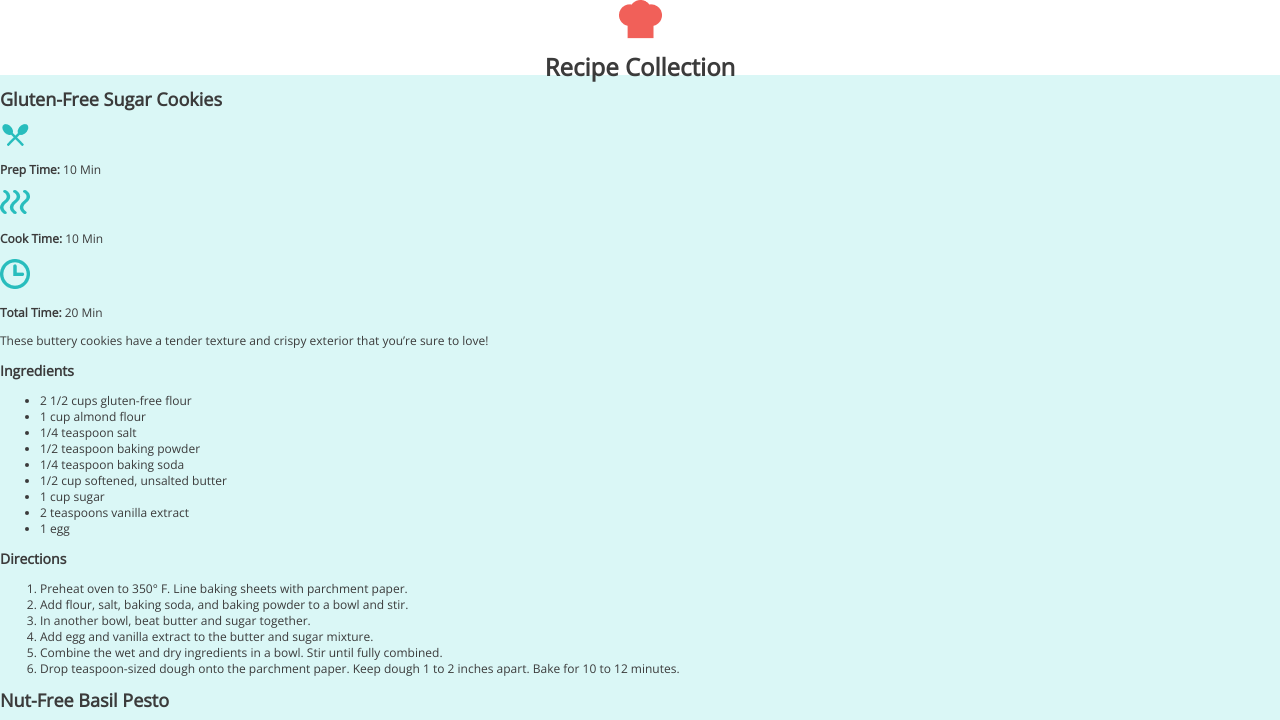
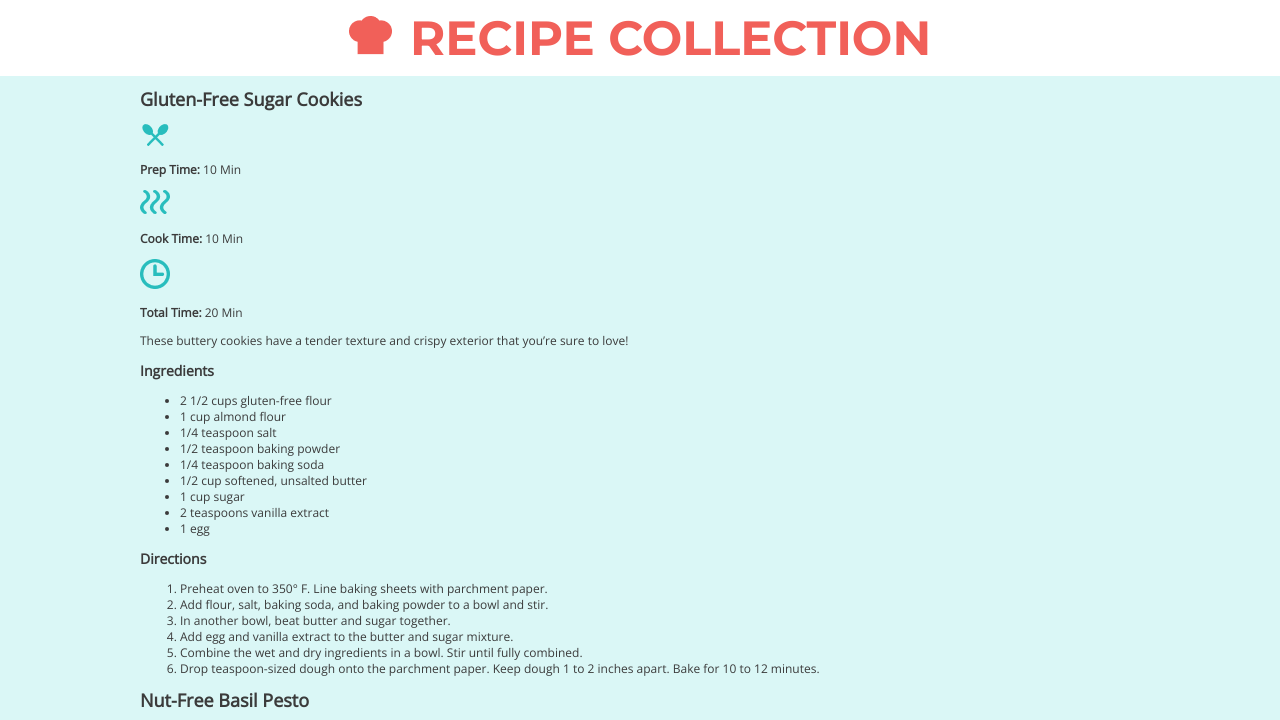
Before and after one commit to bbuglz81/recipe-card, a plain HTML site: page index.html in a window 1280 px wide. Shown: the top 720 px of the page. Drawn offline with nearby package versions, Linux system fonts and the light colour scheme.

Commit message:
Header formatting

```diff
--- a/css/style.css
+++ b/css/style.css
@@ -10,3 +10,23 @@ header {
     background-color: white;
     text-align: center;
 }
+
+h1 {
+    display: inline-block;
+    padding-top: 30px;
+    padding-bottom: 30px;
+    margin: 0;
+    font-family: 'Montserrat', sans-serif;
+    font-size: 48px;
+    color: #f16059;
+    text-transform: uppercase;
+}
+
+header img {
+    margin-right: 15px;
+}
+
+main {
+    width: 1000px;
+    margin: 0 auto;
+}
```
